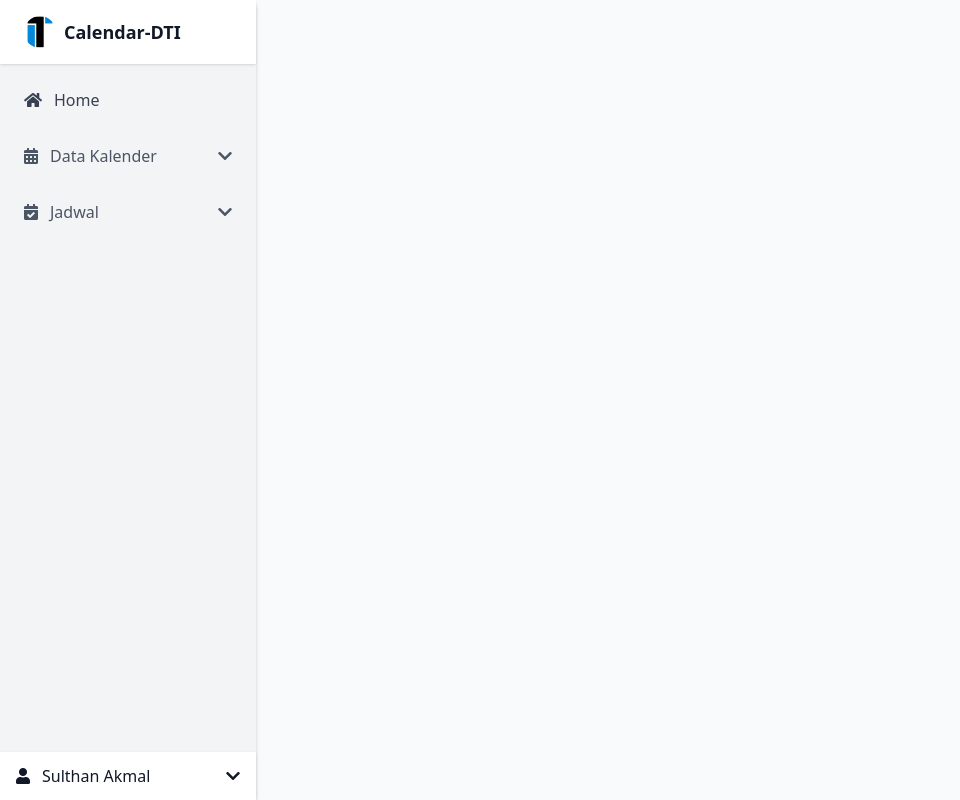
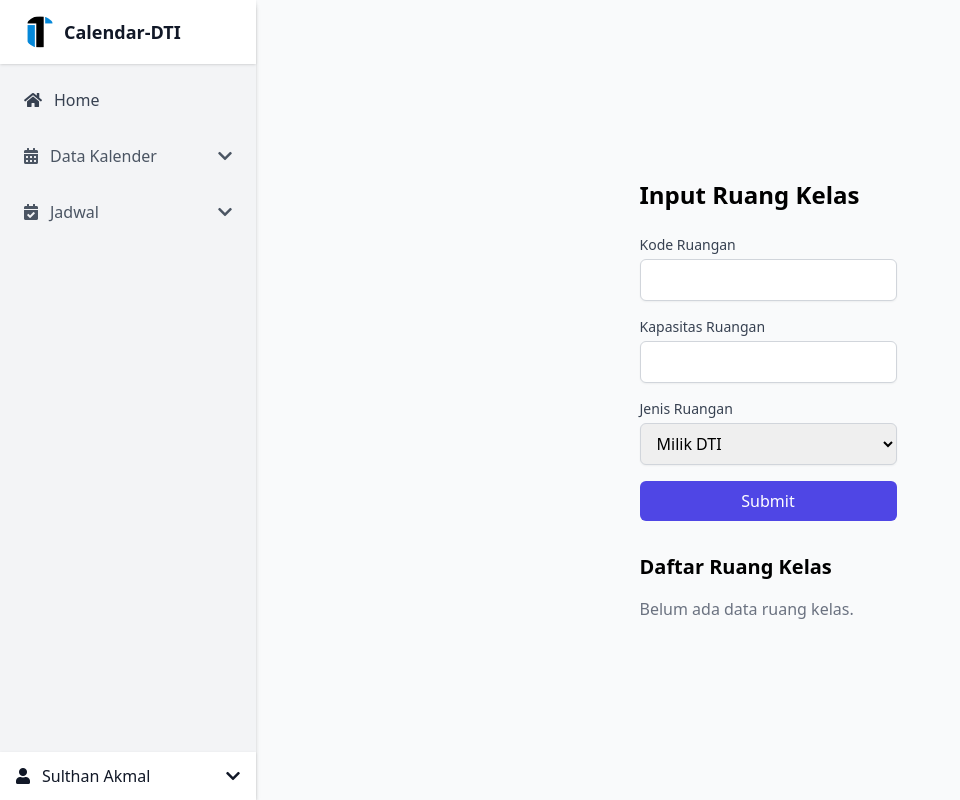
Before and after one commit to dzakiruw/calendar-dti, a Nuxt app: page /ruang-kelas in a window 1280 px wide. Shown: the whole page, without its empty margins (0-960 px from the left). Built offline with nearby package versions, Linux system fonts and the light colour scheme.

Commit message:
update ruang-kelas

```diff
--- a/components/sidebar.vue
+++ b/components/sidebar.vue
@@ -28,7 +28,7 @@
           <a href="#" class="block px-4 py-2 text-gray-600 hover:bg-gray-200 rounded-lg">
             <i class="fas fa-user-tie mr-2"></i> Dosen
           </a>
-          <a href="#" class="block px-4 py-2 text-gray-600 hover:bg-gray-200 rounded-lg">
+          <a href="/ruang-kelas" class="block px-4 py-2 text-gray-600 hover:bg-gray-200 rounded-lg">
             <i class="fas fa-chalkboard-teacher mr-2"></i> Ruang Kelas
           </a>
           <a href="#" class="block px-4 py-2 text-gray-600 hover:bg-gray-200 rounded-lg">
--- /dev/null
+++ b/pages/ruang-kelas.vue
@@ -0,0 +1,150 @@
+<template>
+  <div class="p-8">
+    <!-- Title -->
+    <h1 class="text-2xl font-bold mb-6">Input Ruang Kelas</h1>
+
+    <!-- Form -->
+    <form @submit.prevent="submitForm" class="mb-8">
+      <div class="space-y-4">
+        <!-- Input Kode Ruangan -->
+        <div>
+          <label for="kodeRuangan" class="block text-sm font-medium text-gray-700">Kode Ruangan</label>
+          <input
+            v-model="form.kodeRuangan"
+            type="text"
+            id="kodeRuangan"
+            required
+            class="mt-1 block w-full px-3 py-2 border border-gray-300 rounded-md shadow-sm focus:outline-none focus:ring-indigo-500 focus:border-indigo-500"
+          />
+        </div>
+
+        <!-- Input Kapasitas Ruangan -->
+        <div>
+          <label for="kapasitasRuangan" class="block text-sm font-medium text-gray-700">Kapasitas Ruangan</label>
+          <input
+            v-model="form.kapasitasRuangan"
+            type="number"
+            id="kapasitasRuangan"
+            required
+            class="mt-1 block w-full px-3 py-2 border border-gray-300 rounded-md shadow-sm focus:outline-none focus:ring-indigo-500 focus:border-indigo-500"
+          />
+        </div>
+
+        <!-- Input Jenis Ruangan -->
+        <div>
+          <label for="jenisRuangan" class="block text-sm font-medium text-gray-700">Jenis Ruangan</label>
+          <select
+            v-model="form.jenisRuangan"
+            id="jenisRuangan"
+            required
+            class="mt-1 block w-full px-3 py-2 border border-gray-300 rounded-md shadow-sm focus:outline-none focus:ring-indigo-500 focus:border-indigo-500"
+          >
+            <option value="milik DTI">Milik DTI</option>
+            <option value="bukan milik DTI">Bukan Milik DTI</option>
+          </select>
+        </div>
+
+        <!-- Submit Button -->
+        <div>
+          <button
+            type="submit"
+            class="w-full bg-indigo-600 text-white px-4 py-2 rounded-md hover:bg-indigo-700 focus:outline-none focus:ring-2 focus:ring-indigo-500"
+          >
+            Submit
+          </button>
+        </div>
+      </div>
+    </form>
+
+    <!-- Hasil Submit -->
+    <div>
+      <h2 class="text-xl font-bold mb-4">Daftar Ruang Kelas</h2>
+      <div v-if="ruangKelasList.length === 0" class="text-gray-500">
+        Belum ada data ruang kelas.
+      </div>
+      <div v-else class="space-y-4">
+        <div
+          v-for="(ruangKelas, index) in ruangKelasList"
+          :key="index"
+          class="p-4 border border-gray-200 rounded-md"
+        >
+          <div class="flex justify-between items-center">
+            <div>
+              <p class="font-medium">Kode Ruangan: {{ ruangKelas.kodeRuangan }}</p>
+              <p>Kapasitas: {{ ruangKelas.kapasitasRuangan }}</p>
+              <p>Jenis: {{ ruangKelas.jenisRuangan }}</p>
+            </div>
+            <div class="space-x-2">
+              <!-- Edit Button -->
+              <button
+                @click="editRuangKelas(index)"
+                class="text-indigo-600 hover:text-indigo-900"
+              >
+                Edit
+              </button>
+              <!-- Delete Button -->
+              <button
+                @click="deleteRuangKelas(index)"
+                class="text-red-600 hover:text-red-900"
+              >
+                Hapus
+              </button>
+            </div>
+          </div>
+        </div>
+      </div>
+    </div>
+  </div>
+</template>
+
+<script setup lang="ts">
+
+// Data Form
+const form = ref({
+  kodeRuangan: "",
+  kapasitasRuangan: "",
+  jenisRuangan: "milik DTI",
+});
+
+// Data Ruang Kelas
+const ruangKelasList = ref<
+  Array<{
+    kodeRuangan: string;
+    kapasitasRuangan: string;
+    jenisRuangan: string;
+  }>
+>([]);
+
+// Index untuk Edit
+const editIndex = ref<number | null>(null);
+
+// Submit Form
+const submitForm = () => {
+  if (editIndex.value !== null) {
+    // Edit Data
+    ruangKelasList.value[editIndex.value] = { ...form.value };
+    editIndex.value = null;
+  } else {
+    // Tambah Data Baru
+    ruangKelasList.value.push({ ...form.value });
+  }
+
+  // Reset Form
+  form.value = {
+    kodeRuangan: "",
+    kapasitasRuangan: "",
+    jenisRuangan: "milik DTI",
+  };
+};
+
+// Edit Data
+const editRuangKelas = (index: number) => {
+  form.value = { ...ruangKelasList.value[index] };
+  editIndex.value = index;
+};
+
+// Hapus Data
+const deleteRuangKelas = (index: number) => {
+  ruangKelasList.value.splice(index, 1);
+};
+</script>
```
